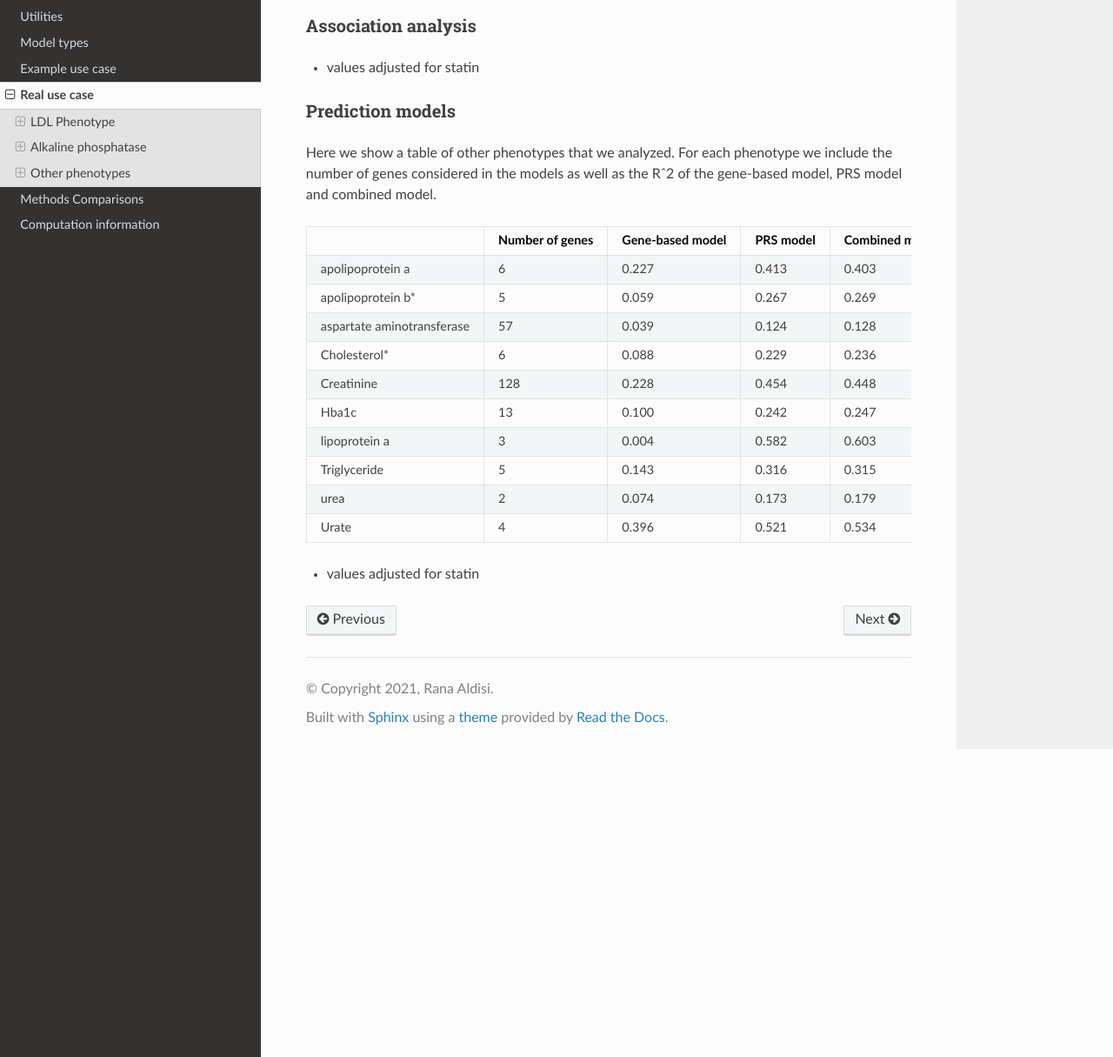
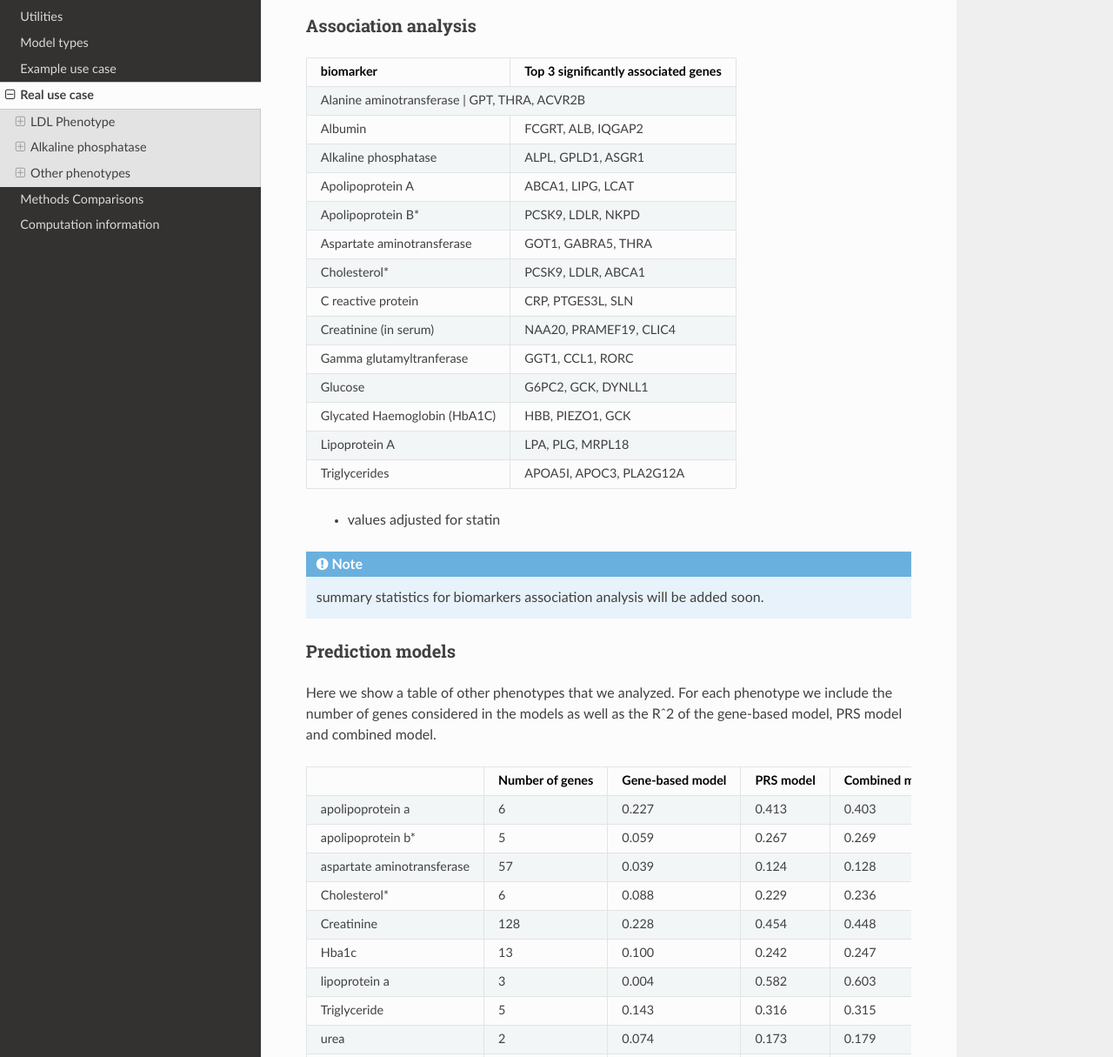
Before and after one commit to AldisiRana/GenRisk, a Sphinx documentation site: the page built from docs/source/real_cases.rst, in a window 1280 px wide and 1400 px high, scrolled down 4828 px. Shown: the part 185-1400 px from the top of the window at 87% size. Built offline with Sphinx 7.4.7 and the Read the Docs theme 2.0.0, drawn with Linux system fonts in a browser that asks for light colours.

Commit message:
Update real_cases.rst

```diff
--- a/docs/source/real_cases.rst
+++ b/docs/source/real_cases.rst
@@ -157,41 +157,40 @@ Other phenotypes
 Association analysis
 ---------------------
 +---------------------------+--------------------------------------+
-|  biomarker | Top 3 significantly associated genes |
+|         biomarker         | Top 3 significantly associated genes |
 +===========================+======================================+
 |    Alanine aminotransferase      |      GPT, THRA, ACVR2B        |
-+---------------------------+-----------------+
-|   Albumi      |        FCGRT, ALB, IQGAP2       |
-+---------------------------+-----------------+
-|Alkaline phosphatase |       ALPL, GPLD1, ASGR1       |
-+---------------------------+-----------------+
-|       Apolipoprotein A       |       ABCA1, LIPG, LCAT         |
-+---------------------------+-----------------+
-|      Apolipoprotein B*       |    PCSK9, LDLR, NKPD     |
-+---------------------------+-----------------+
-|   Aspartate aminotransferase  |    GOT1, GABRA5, THRA      |
-+---------------------------+-----------------+
-|     Cholesterol*     |     PCSK9, LDLR, ABCA1         |
-+---------------------------+-----------------+
-|      C reactive protein      |    CRP, PTGES3L, SLN   |
-+---------------------------+-----------------+
-|  Creatinine (in serum) | NAA20, PRAMEF19, CLIC4 |
-+------------------------+------------------------+
-|Gamma glutamyltranferase | GGT1, CCL1, RORC |
-+------------------------+-------------------+
-| Glucose | G6PC2, GCK, DYNLL1|
-+----------+------------------+
-|Glycated Haemoglobin (HbA1C) | HBB, PIEZO1, GCK |
-+-----------------------------+------------------+
-| Lipoprotein A | LPA, PLG, MRPL18|
-+----------------+------------------------+
-|Triglycerides | APOA5I, APOC3, PLA2G12A|
-+--------------+------------------------+
++----------------------------------+-------------------------------+
+|                   Albumin        |        FCGRT, ALB, IQGAP2     |
++----------------------------------+-------------------------------+
+|     Alkaline phosphatase         |       ALPL, GPLD1, ASGR1      |
++----------------------------------+-------------------------------+
+|       Apolipoprotein A           |       ABCA1, LIPG, LCAT       |
++----------------------------------+-------------------------------+
+|          Apolipoprotein B*       |         PCSK9, LDLR, NKPD     |
++----------------------------------+-------------------------------+
+|   Aspartate aminotransferase     |       GOT1, GABRA5, THRA      |
++----------------------------------+-------------------------------+
+|                 Cholesterol*     |     PCSK9, LDLR, ABCA1        |
++----------------------------------+-------------------------------+
+|      C reactive protein          |    CRP, PTGES3L, SLN          |
++----------------------------------+-------------------------------+
+|      Creatinine (in serum)       | NAA20, PRAMEF19, CLIC4        |
++----------------------------------+-------------------------------+
+|     Gamma glutamyltranferase     | GGT1, CCL1, RORC              |
++----------------------------------+-------------------------------+
+|           Glucose                | G6PC2, GCK, DYNLL1            |
++----------------------------------+-------------------------------+
+|     Glycated Haemoglobin (HbA1C) |              HBB, PIEZO1, GCK |
++----------------------------------+-------------------------------+
+|       Lipoprotein A              |           LPA, PLG, MRPL18    |
++----------------------------------+-------------------------------+
+|       Triglycerides              |      APOA5I, APOC3, PLA2G12A  |
++----------------------------------+-------------------------------+
+ * values adjusted for statin
 
-
-
-* values adjusted for statin
-
+.. note::
+    summary statistics for biomarkers association analysis will be added soon.
 
 
 
@@ -223,4 +222,4 @@ in the models as well as the Rˆ2 of the gene-based model, PRS model and combine
 +---------------------------+-----------------+------------------+------------+----------------+
 |      Urate                |       4         |      0.396       |    0.521   |      0.534     |
 +---------------------------+-----------------+------------------+------------+----------------+
-* values adjusted for statin
+ * values adjusted for statin
```
